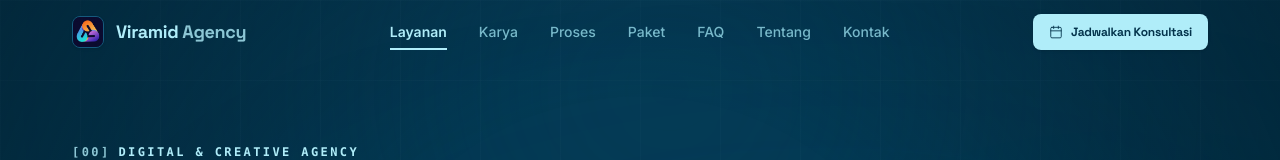
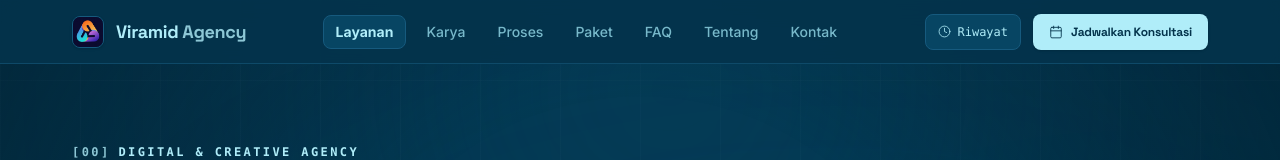
Before and after one commit to zarilakbr/viramidagency, a React (Vite) app: page / in a window 1280 px wide. Shown: the top 160 px of the page. Built offline with nearby package versions, Linux system fonts and the light colour scheme.

Commit message:
fix: perbaiki menu navigasi navbar di semua resolusi dan drawer mobile tablet

```diff
--- a/src/components/Navbar.tsx
+++ b/src/components/Navbar.tsx
@@ -1,3 +1,11 @@
+/**
+ * @file src/components/Navbar.tsx
+ * Navbar utama ViramidAgency.
+ * Responsif penuh di semua ukuran layar (Mobile, Tablet, Desktop) tanpa breakpoint gap.
+ * Eksklusif 2 Warna: HEX #04344C (Deep Teal) & HEX #B0EDF9 (Ice Cyan).
+ * Tipografi Gastilo pada elemen heading/tombol.
+ */
+
 import React, { useState, useEffect } from 'react';
 import { useLocation, useNavigate, Link } from 'react-router-dom';
 import { Logo } from './Logo';
@@ -21,11 +29,6 @@ const NAV_ITEMS: NavItem[] = [
   { label: 'Kontak', href: '#kontak', id: 'kontak' },
 ];
 
-/**
- * Navbar ViramidAgency
- * Eksklusif 2 Warna: HEX #04344C (Deep Teal) & HEX #B0EDF9 (Ice Cyan).
- * Tipografi Gastilo pada elemen heading/tombol.
- */
 export const Navbar: React.FC = () => {
   const [isScrolled, setIsScrolled] = useState(false);
   const [activeSection, setActiveSection] = useState<string>('');
@@ -35,7 +38,7 @@ export const Navbar: React.FC = () => {
 
   useEffect(() => {
     const handleScroll = () => {
-      setIsScrolled(window.scrollY > 20);
+      setIsScrolled(window.scrollY > 15);
     };
 
     window.addEventListener('scroll', handleScroll, { passive: true });
@@ -43,6 +46,22 @@ export const Navbar: React.FC = () => {
     return () => window.removeEventListener('scroll', handleScroll);
   }, []);
 
+  // Tutup menu mobile saat rute berubah atau tombol Escape ditekan
+  useEffect(() => {
+    setMobileMenuOpen(false);
+  }, [location.pathname]);
+
+  useEffect(() => {
+    const handleKeyDown = (e: KeyboardEvent) => {
+      if (e.key === 'Escape' && mobileMenuOpen) {
+        setMobileMenuOpen(false);
+      }
+    };
+    window.addEventListener('keydown', handleKeyDown);
+    return () => window.removeEventListener('keydown', handleKeyDown);
+  }, [mobileMenuOpen]);
+
+  // Pantau seksi aktif untuk highlight navbar
   useEffect(() => {
     if (location.pathname !== '/') {
       setActiveSection('');
@@ -70,6 +89,7 @@ export const Navbar: React.FC = () => {
     return () => observer.disconnect();
   }, [location.pathname]);
 
+  // Cegah body scrolling saat menu mobile terbuka
   useEffect(() => {
     if (mobileMenuOpen) {
       document.body.style.overflow = 'hidden';
@@ -113,27 +133,28 @@ export const Navbar: React.FC = () => {
   };
 
   return (
+    <>
       <header
-      className={`fixed top-0 left-0 right-0 z-50 h-16 transition-colors duration-200 ${
-        isScrolled
-          ? 'bg-[#04344C]/95 backdrop-blur-md border-b border-[#165A7E]'
-          : 'bg-transparent border-b border-transparent'
+        className={`fixed top-0 left-0 right-0 z-50 h-16 transition-all duration-200 ${
+          isScrolled || mobileMenuOpen
+            ? 'bg-[#04344C]/98 backdrop-blur-md border-b border-[#165A7E] shadow-lg'
+            : 'bg-[#04344C]/90 backdrop-blur-md border-b border-[#165A7E]/60'
         }`}
       >
         <Container className="h-full flex items-center justify-between">
-        {/* Brand Zone */}
+          {/* Brand Logo */}
           <a
             href="/"
             onClick={handleLogoClick}
-          className="flex items-center gap-2 rounded-sm cursor-pointer"
+            className="flex items-center gap-2 rounded-sm cursor-pointer select-none"
             aria-label="ViramidAgency Beranda"
           >
             <Logo size={32} showText={true} />
           </a>
 
-        {/* Nav Links (Desktop) */}
+          {/* Desktop Navigation (Layar Lebar: 1024px+) */}
           <nav
-          className="hidden lg:flex items-center gap-6 xl:gap-8 text-sm font-medium text-[#78B9CA]"
+            className="hidden lg:flex items-center gap-1 xl:gap-2 text-sm font-medium text-[#78B9CA]"
             aria-label="Navigasi Utama"
           >
             {NAV_ITEMS.map((item) => {
@@ -143,24 +164,29 @@ export const Navbar: React.FC = () => {
                   key={item.id}
                   href={item.href}
                   onClick={(e) => handleNavClick(e, item.href)}
-                className={`relative py-1 transition-colors duration-200 hover:text-[#B0EDF9] rounded-sm ${
-                  isActive ? 'text-[#B0EDF9] font-semibold' : ''
+                  className={`px-3 py-1.5 rounded-lg transition-all duration-150 ${
+                    isActive
+                      ? 'text-[#B0EDF9] font-bold bg-[#074563] border border-[#165A7E]'
+                      : 'hover:text-[#B0EDF9] hover:bg-[#074563]/50'
                   }`}
                 >
                   {item.label}
-                {isActive && (
-                  <span
-                    className="absolute -bottom-1 left-0 right-0 h-[2px] bg-[#B0EDF9]"
-                    aria-hidden="true"
-                  />
-                )}
                 </a>
               );
             })}
           </nav>
 
-        {/* Action Zone (Desktop) */}
-        <div className="hidden md:flex items-center gap-3">
+          {/* Action Zone (Desktop & Tablet Lebar) */}
+          <div className="hidden lg:flex items-center gap-3">
+            <Link
+              to="/booking/riwayat"
+              className="h-9 px-3 rounded-lg border border-[#165A7E] bg-[#074563] hover:border-[#B0EDF9] text-[#B0EDF9] text-xs font-mono transition-colors flex items-center gap-1.5"
+              title="Lihat Riwayat Booking"
+            >
+              <Icon name="clock" size={13} />
+              <span>Riwayat</span>
+            </Link>
+
             <Link
               to="/booking"
               className="h-9 px-4 rounded-lg bg-[#B0EDF9] hover:bg-[#C8F4FC] text-[#04344C] text-xs font-heading font-bold transition-colors flex items-center gap-2 shadow-sm"
@@ -170,11 +196,11 @@ export const Navbar: React.FC = () => {
             </Link>
           </div>
 
-        {/* Mobile Action & Menu Trigger */}
-        <div className="flex items-center gap-2.5 md:hidden">
+          {/* Mobile & Tablet Trigger Bar (< 1024px) */}
+          <div className="flex items-center gap-2.5 lg:hidden">
             <Link
               to="/booking"
-            className="text-xs font-bold px-3 py-1.5 rounded-lg bg-[#B0EDF9] text-[#04344C] hover:bg-[#C8F4FC] transition-colors flex items-center gap-1.5"
+              className="text-xs font-heading font-bold px-3 py-1.5 rounded-lg bg-[#B0EDF9] text-[#04344C] hover:bg-[#C8F4FC] transition-colors flex items-center gap-1.5 shadow-sm"
             >
               <Icon name="calendar" size={13} />
               <span>Konsultasi</span>
@@ -183,27 +209,37 @@ export const Navbar: React.FC = () => {
             <button
               type="button"
               onClick={() => setMobileMenuOpen(!mobileMenuOpen)}
-            className="p-1.5 text-[#B0EDF9] hover:text-[#C8F4FC] transition-colors rounded-md"
-            aria-label={mobileMenuOpen ? 'Tutup navigasi' : 'Buka navigasi'}
+              className="w-10 h-10 flex items-center justify-center text-[#B0EDF9] hover:text-[#C8F4FC] bg-[#074563] border border-[#165A7E] rounded-xl transition-all cursor-pointer active:scale-95"
+              aria-label={mobileMenuOpen ? 'Tutup menu navigasi' : 'Buka menu navigasi'}
               aria-expanded={mobileMenuOpen}
             >
-            {mobileMenuOpen ? <Icon name="close" size="md" /> : <Icon name="menu" size="md" />}
+              {mobileMenuOpen ? (
+                <Icon name="close" size={20} strokeWidth={2} />
+              ) : (
+                <Icon name="menu" size={20} strokeWidth={2} />
+              )}
             </button>
           </div>
         </Container>
+      </header>
 
-      {/* Mobile Menu Panel */}
+      {/* Mobile & Tablet Fullscreen Menu Drawer */}
       {mobileMenuOpen && (
         <div
-          className="md:hidden fixed inset-0 top-16 bg-[#04344C]/98 z-40 flex flex-col justify-between px-6 py-8 border-t border-[#165A7E] overflow-y-auto"
+          className="lg:hidden fixed inset-0 top-16 bg-[#04344C] z-40 flex flex-col justify-between p-6 border-t border-[#165A7E] overflow-y-auto animate-in fade-in duration-200"
           role="dialog"
           aria-modal="true"
+          aria-label="Menu Navigasi Mobile"
         >
           <div className="flex flex-col gap-4">
-            <span className="text-xs font-mono tracking-wider uppercase text-[#78B9CA]">
-              Menu Navigasi
+            <div className="flex items-center justify-between pb-3 border-b border-[#165A7E]">
+              <span className="text-xs font-mono tracking-wider uppercase text-[#B0EDF9] font-bold">
+                Menu Navigasi Website
               </span>
-            <nav className="flex flex-col gap-1" aria-label="Navigasi Mobile">
+              <span className="text-xs font-mono text-[#78B9CA]">7 Seksi Utama</span>
+            </div>
+
+            <nav className="flex flex-col gap-1.5" aria-label="Navigasi Mobile">
               {NAV_ITEMS.map((item, index) => {
                 const isActive = activeSection === item.id;
                 return (
@@ -211,10 +247,10 @@ export const Navbar: React.FC = () => {
                     key={item.id}
                     href={item.href}
                     onClick={(e) => handleNavClick(e, item.href)}
-                    className={`text-lg font-heading font-bold flex items-center justify-between py-2.5 px-3 rounded-md transition-colors ${
+                    className={`text-base font-heading font-bold flex items-center justify-between py-3 px-4 rounded-xl transition-colors cursor-pointer ${
                       isActive
-                        ? 'text-[#B0EDF9] bg-[#074563] border border-[#165A7E]'
-                        : 'text-[#78B9CA] hover:text-[#B0EDF9] hover:bg-[#074563]/50'
+                        ? 'text-[#B0EDF9] bg-[#074563] border border-[#B0EDF9] shadow-sm'
+                        : 'text-[#78B9CA] hover:text-[#B0EDF9] hover:bg-[#074563]/60 bg-[#074563]/30 border border-[#165A7E]/50'
                     }`}
                   >
                     <span>{item.label}</span>
@@ -227,22 +263,32 @@ export const Navbar: React.FC = () => {
             </nav>
           </div>
 
-          <div className="pt-6 border-t border-[#165A7E] mt-auto flex flex-col gap-4">
+          <div className="pt-6 border-t border-[#165A7E] mt-6 flex flex-col gap-3">
             <Link
               to="/booking"
               onClick={() => setMobileMenuOpen(false)}
-              className="w-full text-center py-3.5 rounded-xl bg-[#B0EDF9] text-[#04344C] font-heading font-bold text-sm flex items-center justify-center gap-2"
+              className="w-full text-center py-3.5 rounded-xl bg-[#B0EDF9] text-[#04344C] font-heading font-bold text-sm flex items-center justify-center gap-2 shadow-md hover:bg-[#C8F4FC] transition-colors"
             >
-              <Icon name="calendar" size={16} />
-              <span>Jadwalkan Konsultasi</span>
+              <Icon name="calendar" size={18} />
+              <span>Jadwalkan Konsultasi Gratis</span>
             </Link>
-            <div className="flex items-center justify-between text-xs font-mono text-[#78B9CA]">
+
+            <Link
+              to="/booking/riwayat"
+              onClick={() => setMobileMenuOpen(false)}
+              className="w-full text-center py-3 rounded-xl border border-[#165A7E] bg-[#074563] hover:border-[#B0EDF9] text-[#B0EDF9] font-heading font-medium text-xs flex items-center justify-center gap-2 transition-colors"
+            >
+              <Icon name="clock" size={15} />
+              <span>Lihat Riwayat Booking</span>
+            </Link>
+
+            <div className="flex items-center justify-between text-[11px] font-mono text-[#78B9CA] pt-2">
               <span>{KONTAK_AGENCY.lokasi}</span>
               <span>© {new Date().getFullYear()} ViramidAgency</span>
             </div>
           </div>
         </div>
       )}
-    </header>
+    </>
   );
 };
```
Lines whose indentation alone changed are shown as unchanged.
